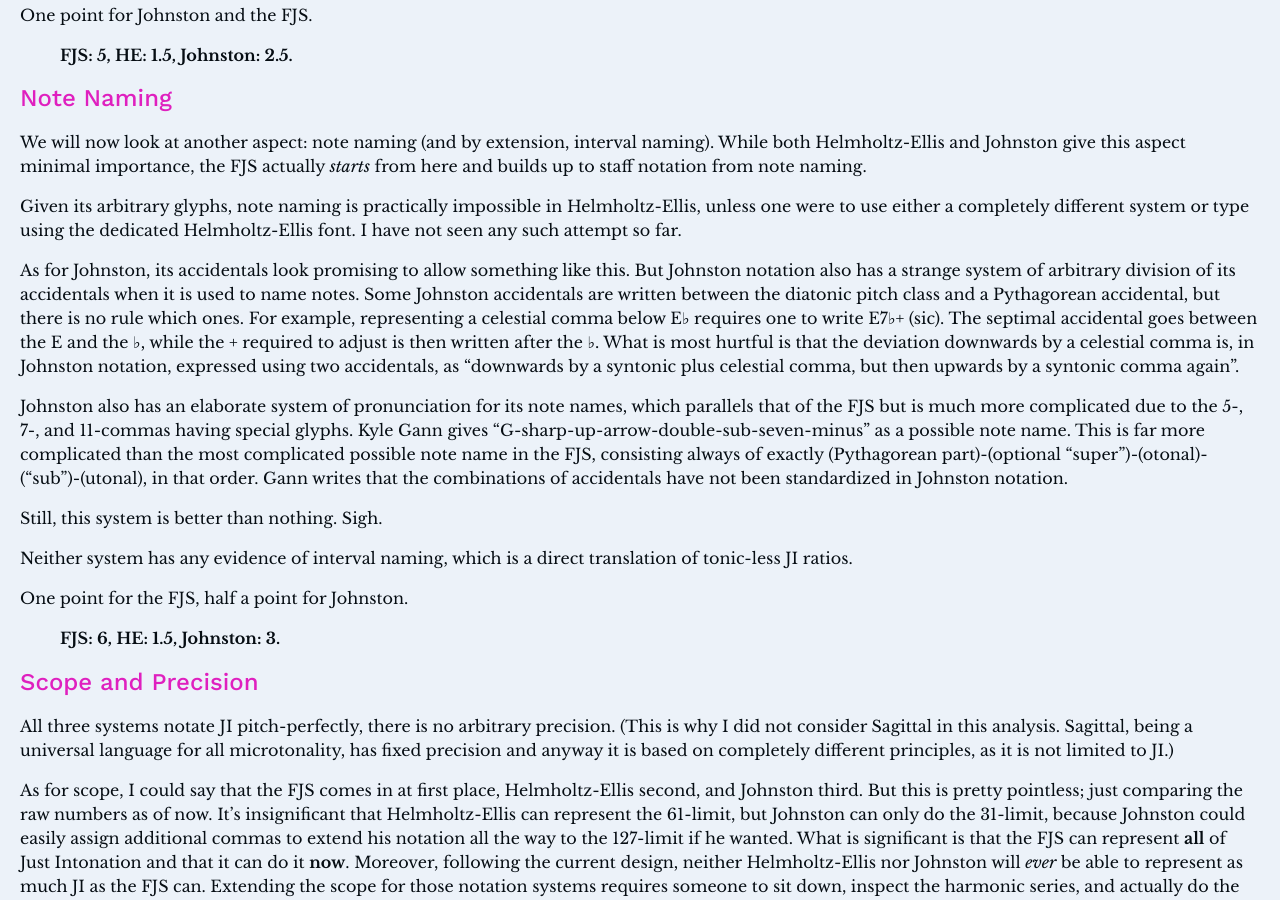
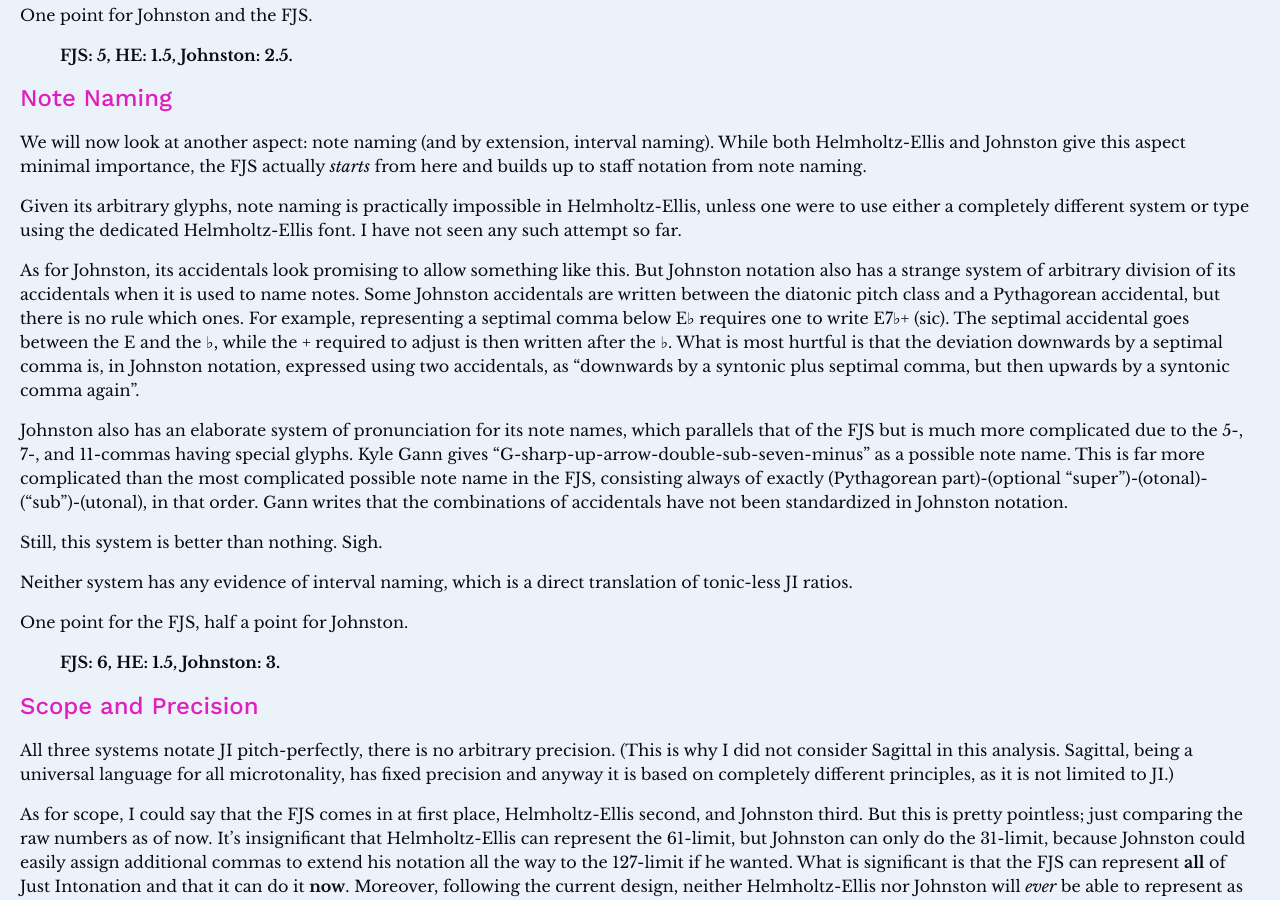
Before and after one commit to misotanni/misotanni.github.io, a Jekyll site: the page built from fjs/en/compare.md, in a window 1280 px wide and 900 px high, scrolled down 5056 px. Built offline with Jekyll 4.4.1, drawn with Linux system fonts in a browser that asks for light colours; our own code applies the rules of GitHub Pages for plain Markdown files; formulas are drawn with MathJax 3.

Commit message:
celestial → septimal comma

```diff
--- a/fjs/en/compare.md
+++ b/fjs/en/compare.md
@@ -167,7 +167,7 @@ We will now look at another aspect: note naming (and by extension, interval nami
 
 Given its arbitrary glyphs, note naming is practically impossible in Helmholtz-Ellis, unless one were to use either a completely different system or type using the dedicated Helmholtz-Ellis font. I have not seen any such attempt so far.
 
-As for Johnston, its accidentals look promising to allow something like this. But Johnston notation also has a strange system of arbitrary division of its accidentals when it is used to name notes. Some Johnston accidentals are written between the diatonic pitch class and a Pythagorean accidental, but there is no rule which ones. For example, representing a celestial comma below E♭ requires one to write E7♭+ (sic). The septimal accidental goes between the E and the ♭, while the + required to adjust is then written after the ♭. What is most hurtful is that the deviation downwards by a celestial comma is, in Johnston notation, expressed using two accidentals, as “downwards by a syntonic plus celestial comma, but then upwards by a syntonic comma again”.
+As for Johnston, its accidentals look promising to allow something like this. But Johnston notation also has a strange system of arbitrary division of its accidentals when it is used to name notes. Some Johnston accidentals are written between the diatonic pitch class and a Pythagorean accidental, but there is no rule which ones. For example, representing a septimal comma below E♭ requires one to write E7♭+ (sic). The septimal accidental goes between the E and the ♭, while the + required to adjust is then written after the ♭. What is most hurtful is that the deviation downwards by a septimal comma is, in Johnston notation, expressed using two accidentals, as “downwards by a syntonic plus septimal comma, but then upwards by a syntonic comma again”.
 
 Johnston also has an elaborate system of pronunciation for its note names, which parallels that of the FJS but is much more complicated due to the 5-, 7-, and 11-commas having special glyphs. Kyle Gann gives “G-sharp-up-arrow-double-sub-seven-minus” as a possible note name. This is far more complicated than the most complicated possible note name in the FJS, consisting always of exactly (Pythagorean part)-(optional “super”)-(otonal)-(“sub”)-(utonal), in that order. Gann writes that the combinations of accidentals have not been standardized in Johnston notation.
 
```
Also changed, not shown: fjs/de/compare.md (+1 -1 lines), fjs/fr/compare.md (+1 -1 lines).
